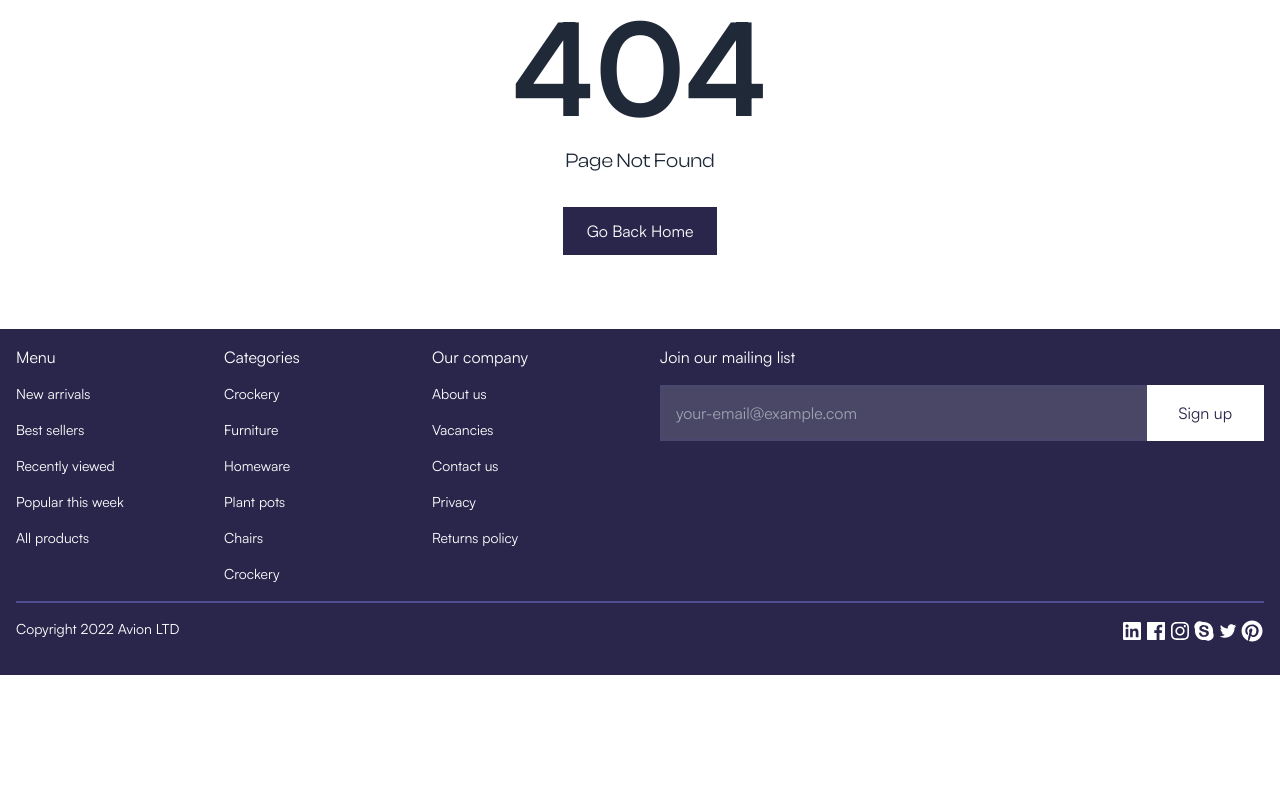
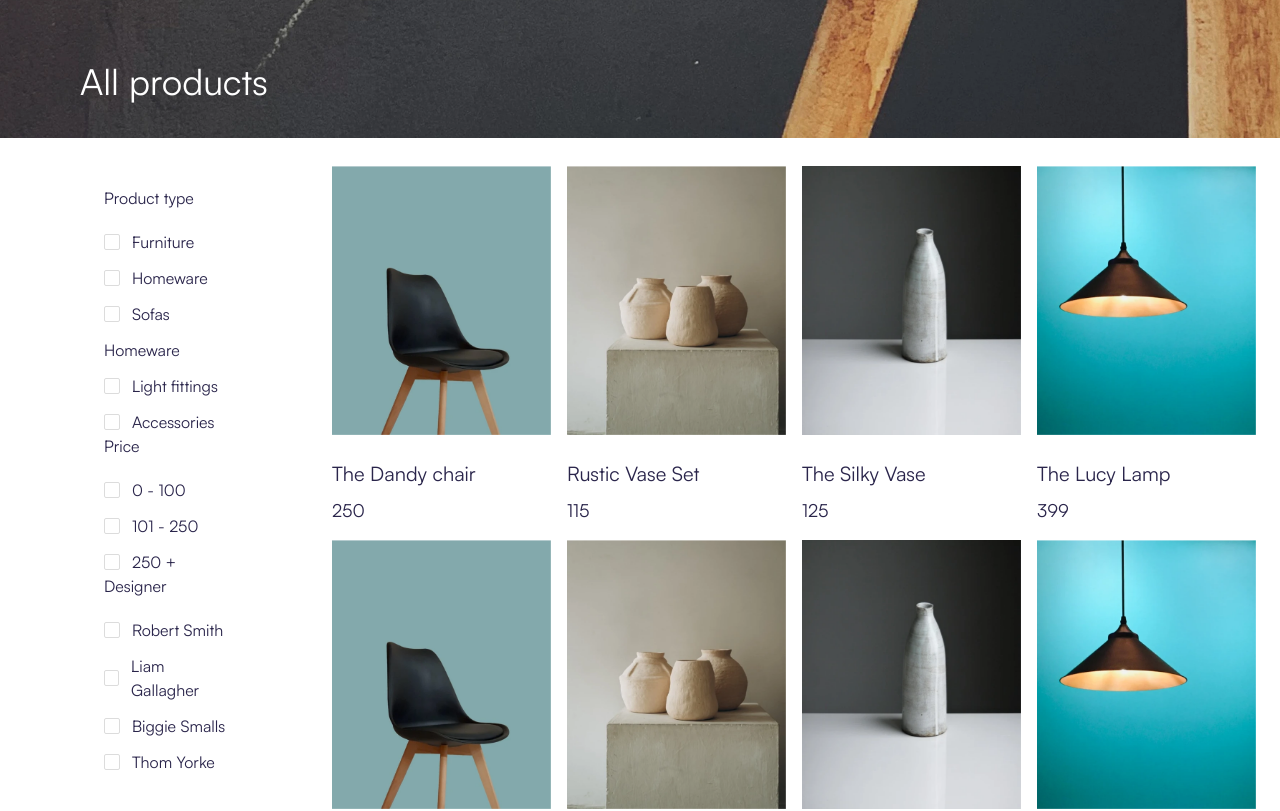
Before and after one commit to dt418/nextjs-ecommerce, a Next.js app: page /products in a window 1280 px wide. Before the commit this address had no page. Shown: the part 200-1011 px from the top of the page. Before the commit the page ends 875 px from the top, so only its background shows below. Built offline with nearby package versions, Linux system fonts and the light colour scheme.

Commit message:
add: add products page

```diff
--- /dev/null
+++ b/src/app/(store)/page.tsx
@@ -0,0 +1,17 @@
+import HeroBlock from "../components/HeroBlock";
+import Features from "../components/Features";
+import ProductList from "../components/ProductList";
+import FeatureSecond from "../components/FeatureSecond";
+import ContactForm from "../components/ContactForm";
+
+export default async function Home() {
+  return (
+    <main className="m-auto max-w-[1440px]">
+      <HeroBlock />
+      <Features />
+      <ProductList />
+      <FeatureSecond />
+      <ContactForm />
+    </main>
+  );
+}
--- /dev/null
+++ b/src/app/(store)/products/page.tsx
@@ -0,0 +1,15 @@
+import Filter from "@/app/components/store/products/Filter";
+import Listing from "@/app/components/store/products/Listing";
+import PageHeader from "@/app/components/store/products/PageHeader";
+
+export default function ProductPage() {
+  return (
+    <main className="m-auto max-w-[1440px]">
+      <PageHeader />
+      <div className="grid grid-cols-1 px-6 md:grid-cols-12">
+        <Filter />
+        <Listing />
+      </div>
+    </main>
+  );
+}
--- /dev/null
+++ b/src/app/components/store/products/Filter.tsx
@@ -0,0 +1,101 @@
+import React from "react";
+import { Button } from "../../Button";
+
+export default function Filter() {
+  return (
+    <section className="relative col-span-3 grid h-full bg-white py-5 lg:px-20 lg:py-12">
+      <div className="hidden flex-col items-start justify-start md:flex">
+        <div className="relative flex flex-col items-start justify-start gap-5">
+          <p className="text-left text-base text-[#2a254b]">Product type</p>
+          <div className="flex items-start justify-start gap-2.5">
+            <div className="flex flex-col items-start justify-start gap-3">
+              <div className="relative flex items-center justify-start gap-3">
+                <div className="relative size-4 overflow-hidden rounded-sm border border-[#dcdcdc] bg-white" />
+                <p className="text-left text-base text-[#2a254b]">Furniture</p>
+              </div>
+              <div className="relative flex items-center justify-start gap-3">
+                <div className="relative size-4 overflow-hidden rounded-sm border border-[#dcdcdc] bg-white" />
+                <p className="text-left text-base text-[#2a254b]">Homeware</p>
+              </div>
+              <div className="relative flex items-center justify-start gap-3">
+                <div className="relative size-4 overflow-hidden rounded-sm border border-[#dcdcdc] bg-white" />
+                <p className="text-left text-base text-[#2a254b]">Sofas</p>
+              </div>
+              <div className="relative flex items-center justify-start gap-3">
+                <p className="text-left text-base text-[#2a254b]">Homeware</p>
+              </div>
+              <div className="relative flex items-center justify-start gap-3">
+                <div className="relative size-4 overflow-hidden rounded-sm border border-[#dcdcdc] bg-white" />
+                <p className="text-left text-base text-[#2a254b]">
+                  Light fittings
+                </p>
+              </div>
+              <div className="relative flex items-center justify-start gap-3">
+                <div className="relative size-4 overflow-hidden rounded-sm border border-[#dcdcdc] bg-white" />
+                <p className="text-left text-base text-[#2a254b]">
+                  Accessories
+                </p>
+              </div>
+            </div>
+          </div>
+        </div>
+        <div className="relative flex flex-col items-start justify-start gap-5">
+          <p className="text-left text-base text-[#2a254b]">Price</p>
+          <div className="flex items-start justify-start gap-2.5">
+            <div className="flex flex-col items-start justify-start gap-3">
+              <div className="relative flex items-center justify-start gap-3">
+                <div className="relative size-4 overflow-hidden rounded-sm border border-[#dcdcdc] bg-white" />
+                <p className="text-left text-base text-[#2a254b]">0 - 100</p>
+              </div>
+              <div className="relative flex items-center justify-start gap-3">
+                <div className="relative size-4 overflow-hidden rounded-sm border border-[#dcdcdc] bg-white" />
+                <p className="text-left text-base text-[#2a254b]">101 - 250</p>
+              </div>
+              <div className="relative flex items-center justify-start gap-3">
+                <div className="relative size-4 overflow-hidden rounded-sm border border-[#dcdcdc] bg-white" />
+                <p className="text-left text-base text-[#2a254b]">250 +</p>
+              </div>
+            </div>
+          </div>
+        </div>
+        <div className="relative flex flex-col items-start justify-start gap-5">
+          <p className="text-left text-base text-[#2a254b]">Designer</p>
+          <div className="flex items-start justify-start gap-2.5 pr-[22px]">
+            <div className="flex flex-col items-start justify-start gap-3">
+              <div className="relative flex items-center justify-start gap-3">
+                <div className="relative size-4 overflow-hidden rounded-sm border border-[#dcdcdc] bg-white" />
+                <p className="text-left text-base text-[#2a254b]">
+                  Robert Smith
+                </p>
+              </div>
+              <div className="relative flex items-center justify-start gap-3">
+                <div className="relative size-4 overflow-hidden rounded-sm border border-[#dcdcdc] bg-white" />
+                <p className="text-left text-base text-[#2a254b]">
+                  Liam Gallagher
+                </p>
+              </div>
+              <div className="relative flex items-center justify-start gap-3">
+                <div className="relative size-4 overflow-hidden rounded-sm border border-[#dcdcdc] bg-white" />
+                <p className="text-left text-base text-[#2a254b]">
+                  Biggie Smalls
+                </p>
+              </div>
+              <div className="relative flex items-center justify-start gap-3">
+                <div className="relative size-4 overflow-hidden rounded-sm border border-[#dcdcdc] bg-white" />
+                <p className="text-left text-base text-[#2a254b]">Thom Yorke</p>
+              </div>
+            </div>
+          </div>
+        </div>
+      </div>
+      <div className="flex w-full flex-row gap-4 md:hidden">
+        <Button variant={"secondary"} className="w-full">
+          Filters
+        </Button>
+        <Button variant={"secondary"} className="w-full">
+          Sorting
+        </Button>
+      </div>
+    </section>
+  );
+}
--- /dev/null
+++ b/src/app/components/store/products/Listing.tsx
@@ -0,0 +1,75 @@
+import React from "react";
+import ProductCard from "../../ProductCard";
+
+export default function Listing() {
+  return (
+    <section className="col-span-9 grid py-7">
+      <ul className="grid grid-cols-2 gap-4 lg:grid-cols-3 xl:grid-cols-4">
+        <li>
+          <ProductCard
+            imageSrc="/assets/images/products/product_card_1.webp"
+            alt="The Dandy chair image"
+            title="The Dandy chair"
+            price={250}
+          />
+        </li>
+        <li>
+          <ProductCard
+            imageSrc="/assets/images/products/product_card_2.webp"
+            alt="Rustic Vase Set image"
+            title="Rustic Vase Set"
+            price={115}
+          />
+        </li>
+        <li>
+          <ProductCard
+            imageSrc="/assets/images/products/product_card_3.webp"
+            alt="The Silky Vase image"
+            title="The Silky Vase"
+            price={125}
+          />
+        </li>
+        <li>
+          <ProductCard
+            imageSrc="/assets/images/products/product_card_4.webp"
+            alt="The Lucy Lamp image"
+            title="The Lucy Lamp"
+            price={399}
+          />
+        </li>
+        <li>
+          <ProductCard
+            imageSrc="/assets/images/products/product_card_1.webp"
+            alt="The Dandy chair image"
+            title="The Dandy chair"
+            price={250}
+          />
+        </li>
+        <li>
+          <ProductCard
+            imageSrc="/assets/images/products/product_card_2.webp"
+            alt="Rustic Vase Set image"
+            title="Rustic Vase Set"
+            price={115}
+          />
+        </li>
+        <li>
+          <ProductCard
+            imageSrc="/assets/images/products/product_card_3.webp"
+            alt="The Silky Vase image"
+            title="The Silky Vase"
+            price={125}
+          />
+        </li>
+        <li>
+          <ProductCard
+            imageSrc="/assets/images/products/product_card_4.webp"
+            alt="The Lucy Lamp image"
+            title="The Lucy Lamp"
+            price={399}
+          />
+        </li>
+      </ul>
+    </section>
+  );
+}
--- /dev/null
+++ b/src/app/components/store/products/PageHeader.tsx
@@ -0,0 +1,9 @@
+import React from "react";
+
+export default function PageHeader() {
+  return (
+    <section className="relative flex h-[209px] max-w-[1440px] flex-col items-center justify-end overflow-hidden bg-[url('assets/images/products/page_header.webp')] bg-cover bg-center bg-no-repeat pb-9 pl-20 md:items-start">
+      <p className="inline-block text-left text-4xl text-white">All products</p>
+    </section>
+  );
+}
--- a/src/app/not-found.tsx
+++ b/src/app/not-found.tsx
@@ -2,7 +2,7 @@ import Link from "next/link";
 
 export default function NotFound() {
   return (
-    <div className="flex min-h-[50svh] flex-col items-center justify-center bg-white py-8 text-gray-800">
+    <section className="flex min-h-[50svh] flex-col items-center justify-center bg-white py-8 text-gray-800">
       <h1 className="mb-4 text-9xl font-bold">404</h1>
       <p className="mb-8 font-clash-display text-xl">Page Not Found</p>
       <Link
@@ -11,6 +11,6 @@ export default function NotFound() {
       >
         Go Back Home
       </Link>
-    </div>
+    </section>
   );
 }
--- a/src/app/page.tsx
+++ /dev/null
@@ -1,17 +0,0 @@
-import HeroBlock from "./components/HeroBlock";
-import Features from "./components/Features";
-import ProductList from "./components/ProductList";
-import FeatureSecond from "./components/FeatureSecond";
-import ContactForm from "./components/ContactForm";
-
-export default async function Home() {
-  return (
-    <main className="m-auto max-w-[1440px]">
-      <HeroBlock />
-      <Features />
-      <ProductList />
-      <FeatureSecond />
-      <ContactForm />
-    </main>
-  );
-}
```
Also changed, not shown: src/app/assets/images/products/page_header.webp (added).
